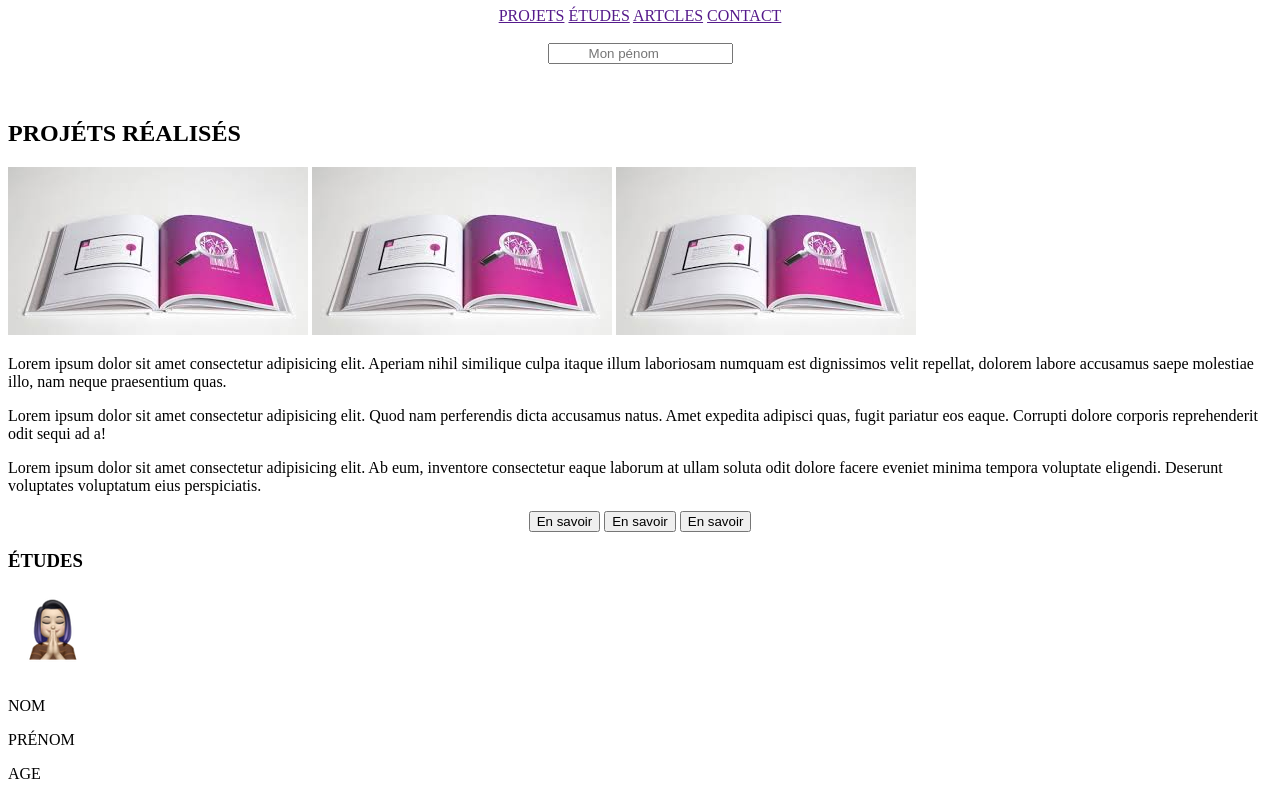
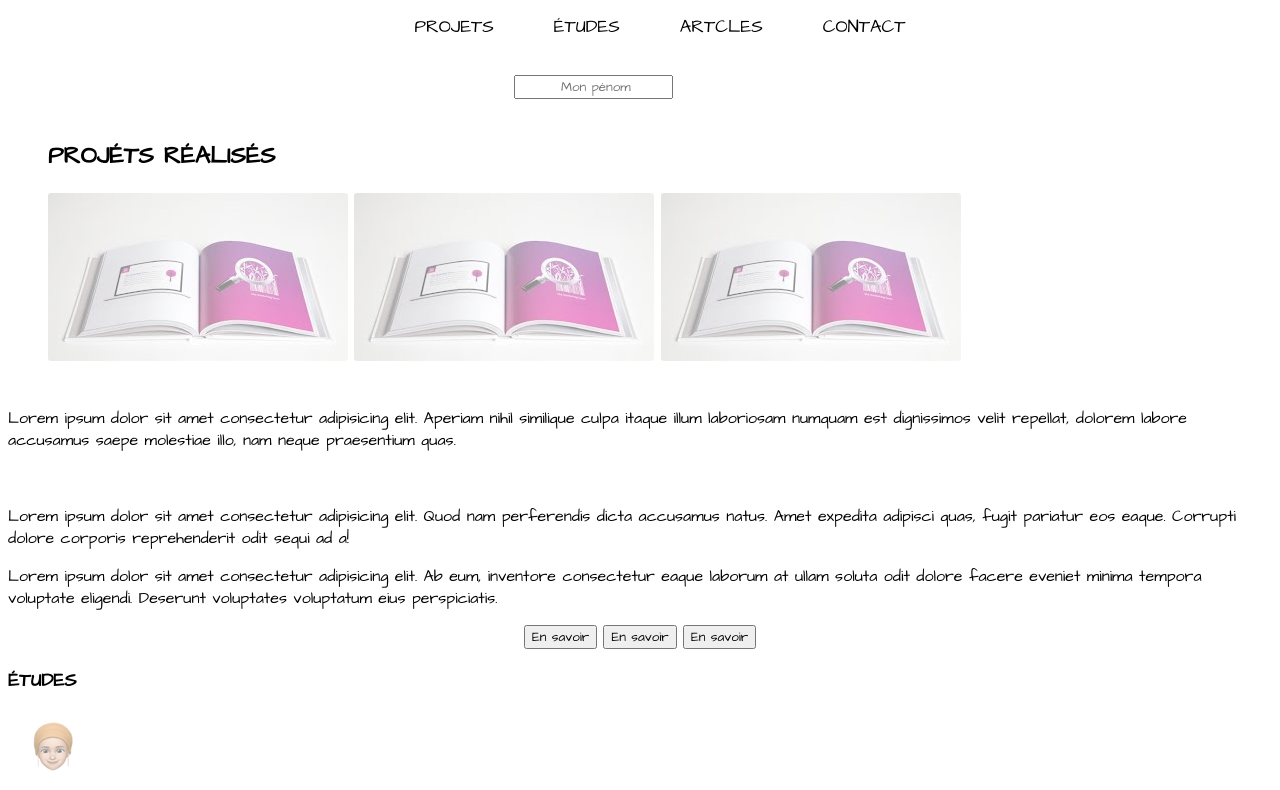
Before and after one commit to AfafL/challenge-HTML-CSS, a plain HTML site: page index.html in a window 1280 px wide. Shown: the part 73-863 px from the top of the page. Drawn offline with Linux system fonts and the light colour scheme.

Commit message:
edit index and image files

```diff
--- a/index.html
+++ b/index.html
@@ -4,29 +4,39 @@
     <meta charset="UTF-8">
     <meta http-equiv="X-UA-Compatible" content="IE=edge">
     <meta name="viewport" content="width=device-width, initial-scale=1.0">
+    <link rel="stylesheet" type="text/css" href="//fonts.googleapis.com/css?family=Architects+Daughter" />
+    <link rel="stylesheet" href="style.css">
     <title>- titre - encodage (charset) - description</title>
 </head>
-<header>
-    <center><h1>MON PORTFOLIO</h1>
-    <a href="">PROJETS</a>
-    <a href=""> ÉTUDES</a>
-    <a href="">ARTCLES</a>
-    <a href="">CONTACT</a><br><br>
-    <input type="text" placeholder="          Mon pénom"></center>
-</header><br><br>
+<header class="container">
+    <nav>
+       <h1>MON PORTFOLIO</h1>
+
+       <ul >
+          <li><a href="">PROJETS</a></li>
+          <li><a href=""> ÉTUDES</a></li>
+          <li><a href="">ARTCLES</a></li>
+          <li><a href="">CONTACT</a></li>
+       </ul>
+
+            <input class="inp" type="text" placeholder=" Mon pénom">
+           </div>
+     </nav>
+</header>
 <body>
-    <div>
-    <section>
+
+
+    <div class="first">
         <h2>PROJÉTS RÉALISÉS</h2>
         <img src="/image/images.jpeg" alt="image de mon projet1">
         <img src="/image/images.jpeg" alt="image de mon projet2">
         <img src="/image/images.jpeg" alt="image de mon projet3">
-    </section>
-    <section >
-        <p >Lorem ipsum dolor sit amet consectetur adipisicing elit. Aperiam nihil similique culpa itaque illum laboriosam numquam est dignissimos velit repellat, dolorem labore accusamus saepe molestiae illo, nam neque praesentium quas.</p>
+   </div>
+    <article class="par">
+        <p >Lorem ipsum dolor sit amet consectetur adipisicing elit. Aperiam nihil similique culpa itaque illum laboriosam numquam est dignissimos velit repellat, dolorem labore accusamus saepe molestiae illo, nam neque praesentium quas.</p><br>
         <p>Lorem ipsum dolor sit amet consectetur adipisicing elit. Quod nam perferendis dicta accusamus natus. Amet expedita adipisci quas, fugit pariatur eos eaque. Corrupti dolore corporis reprehenderit odit sequi ad a!</p>
         <p>Lorem ipsum dolor sit amet consectetur adipisicing elit. Ab eum, inventore consectetur eaque laborum at ullam soluta odit dolore facere eveniet minima tempora voluptate eligendi. Deserunt voluptates voluptatum eius perspiciatis.</p>
-    </section>
+    </article>
     <section>
         <center><button name="">En savoir</button>
         <button>En savoir</button>
@@ -36,12 +46,14 @@
 <div>
     <section>
         <h3>ÉTUDES</h3>
-        <img src="/image/M7ffd0acb42cff472352ed329523fde9a1625632765769.png" alt="photo">
+        <img src="/image/Mb74641a8d117143dc50806d74742d32c1625633163813.png" alt="photo">
+        <div class="elem1">
         <p>NOM</p>
         <p>PRÉNOM</p>
         <p>AGE</p>
         <p>ADRESSE EMAIL</p>
         <p>NUMÉRO TÉLÉPHONE</p>
+    </div>
     </section>
     <section>
         <div>
@@ -49,26 +61,27 @@
             <p>Lorem ipsum dolor, sit amet consectetur adipisicing elit. Enim, doloremque?</p>
        </div>
        <div>
-            <button name="">En savoir</button>
+            <button name="but">En savoir</button>
             <p>Lorem ipsum dolor, sit amet consectetur adipisicing elit. Enim, doloremque?</p>
       </div>
       <div>
-            <button name="">En savoir</button>
+            <button name="but">En savoir</button>
             <p>Lorem ipsum dolor, sit amet consectetur adipisicing elit. Enim, doloremque?</p>
        </div>
        <div>
             <button name="">En savoir</button>
-            <p>Lorem ipsum dolor, sit amet consectetur adipisicing elit. Enim, doloremque?</p>
+            <p>Lorem ipsum dolor, sit amet consectetur adipisicing elit. Enim, doloremque?</p><br><br>
        </div>
     </section>
      <section>
-         <div></div>
+
                 <img src="/image/téléchargé.jpeg" alt="">
+                <h4>ARTICL</h4>
                 <img src="/image/téléchargé.jpeg" alt="">
                 </div>
-         <div>
-                <h4>ARTICL</h4>      <h4>ARTICL</h4>
-         </div>
+
+               <h4>ARTICL</h4>
+
         <div>
                 <p>Lorem ipsum dolor sit amet consectetur, adipisicing elit. Voluptas, praesentium.</p>
                 <p>Lorem ipsum dolor sit amet consectetur, adipisicing elit. Eius, dolorem?</p>
--- /dev/null
+++ b/style.css
@@ -0,0 +1,65 @@
+*{
+    font-family:architects daughter;
+
+
+
+}
+.container{
+     display: inline;
+    text-align: center;
+    height: 100px;
+
+}
+ul{
+     display:inline-flex;
+
+    text-align: center;
+    justify-content: center;
+}
+nav ul li{
+
+    text-align: center;
+    list-style-type:none;
+    margin: 20px;;
+
+
+}
+h1{
+    font-family:fantasy ;
+    font-size: 18px;
+}
+a{
+   text-decoration: none;
+   text-align: center;
+   color: black;
+    margin: 10px;
+    font-size: 18px;
+}
+.first{
+    margin:40px;
+}
+
+
+.inp{
+    display:block;
+    text-align: center;
+    margin-left:40%; ;
+}
+img{
+    display:inline-flex;
+    border-radius: 3px ;
+    opacity: 0.5;
+}
+img:hover {
+    opacity: 1.0;
+  }
+
+
+
+.elelm1{
+    display: block;
+    text-align: center;
+}
+.elem2{
+    display:inline-block;
+}
```
Also changed, not shown: image/719b1b1489fe48e9a7e8db0372ffc100.png, image/M7ffd0acb42cff472352ed329523fde9a1625632765769.png (deleted), image/Mb74641a8d117143dc50806d74742d32c1625633163813.png (added), 2 other files.
